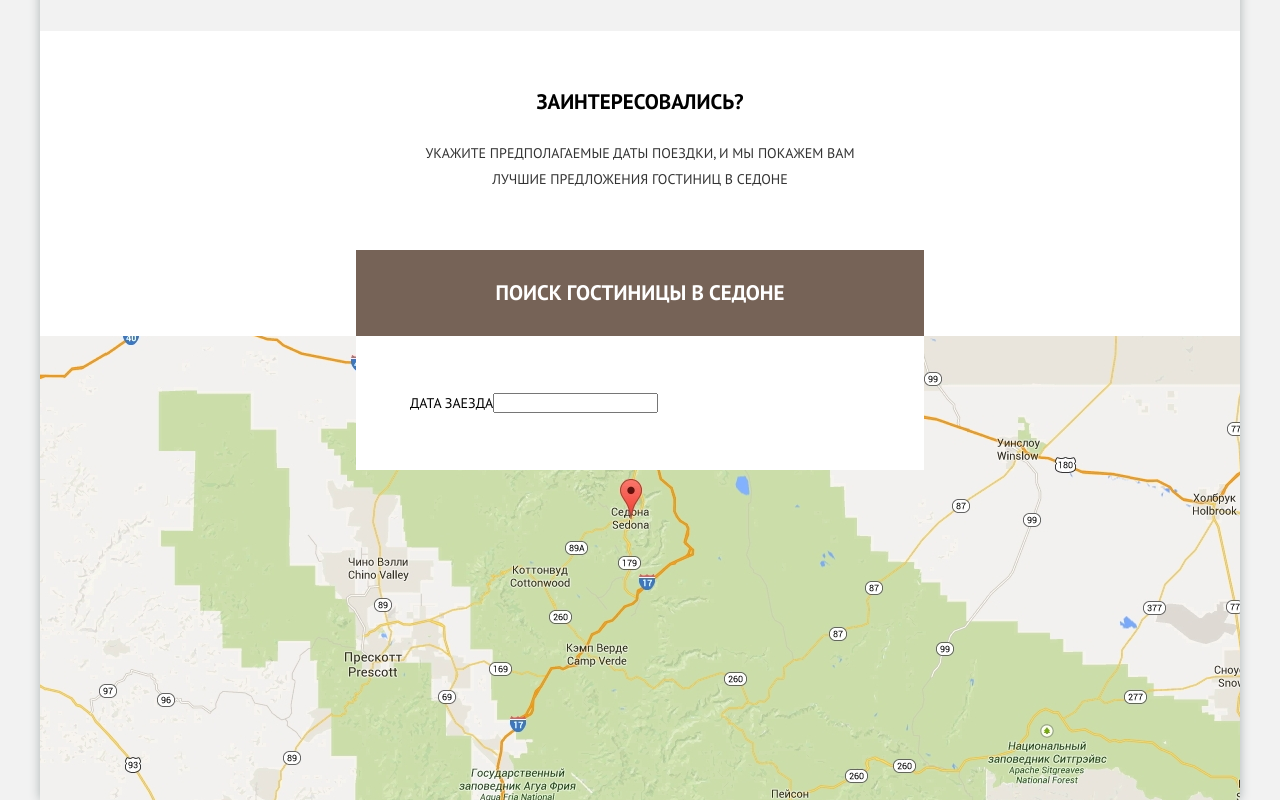
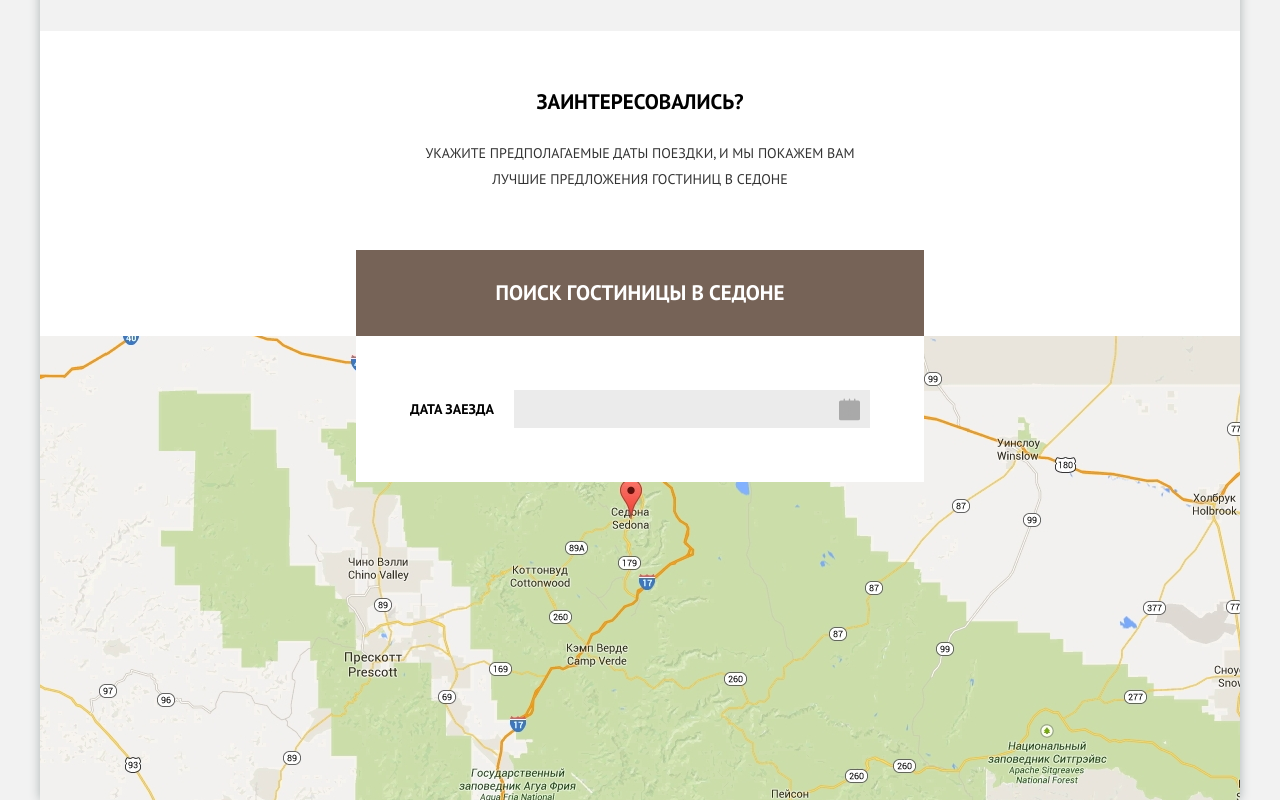
Before and after one commit to shock-dev/sedona, a Vue app: page / in a window 1280 px wide. Shown: the part 1977-2777 px from the top of the page. Built offline with nearby package versions, Linux system fonts and the light colour scheme.

Commit message:
styles for input

```diff
--- a/src/scss/components/_search-form.scss
+++ b/src/scss/components/_search-form.scss
@@ -30,4 +30,40 @@ $form-header-height: 86px;
     max-width: $form-width;
     margin: 0 auto;
   }
+
+  &__label {
+    display: flex;
+    align-items: center;
+    font-weight: 700;
+    position: relative;
+
+    &:after {
+      content: '';
+      position: absolute;
+      right: 10px;
+      top: 50%;
+      transform: translateY(-50%);
+      background-image: url('~@/assets/img/calendar-icon.svg');
+      background-repeat: no-repeat;
+      width: 21px;
+      height: 23px;
+    }
+  }
+
+  &__text {
+    margin-right: 20px;
+  }
+
+  &__input {
+    flex-grow: 1;
+    min-height: 38px;
+    background-color: #EBEBEB;
+    border: 2px solid #EBEBEB;
+    outline: none;
+    padding: 0 36px 0 15px;
+
+    &:focus {
+      background-color: $white;
+    }
+  }
 }
```
